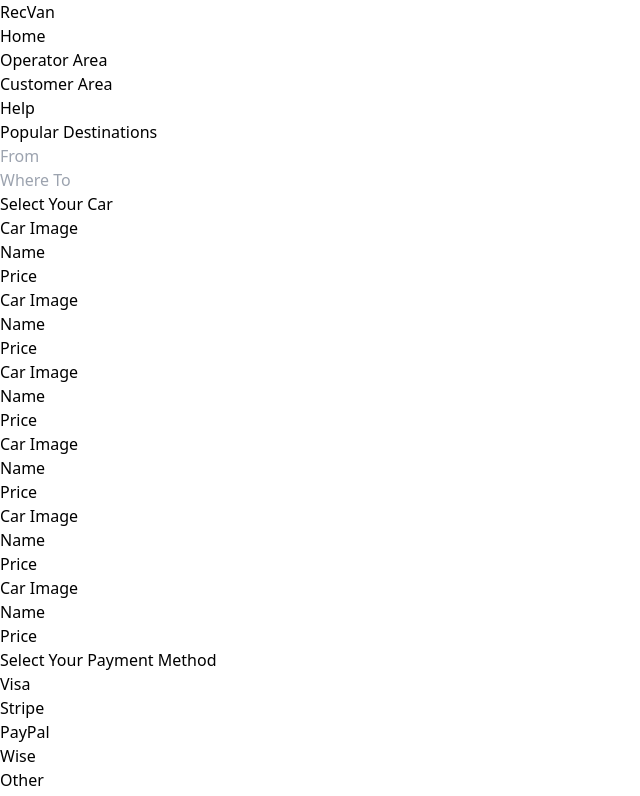
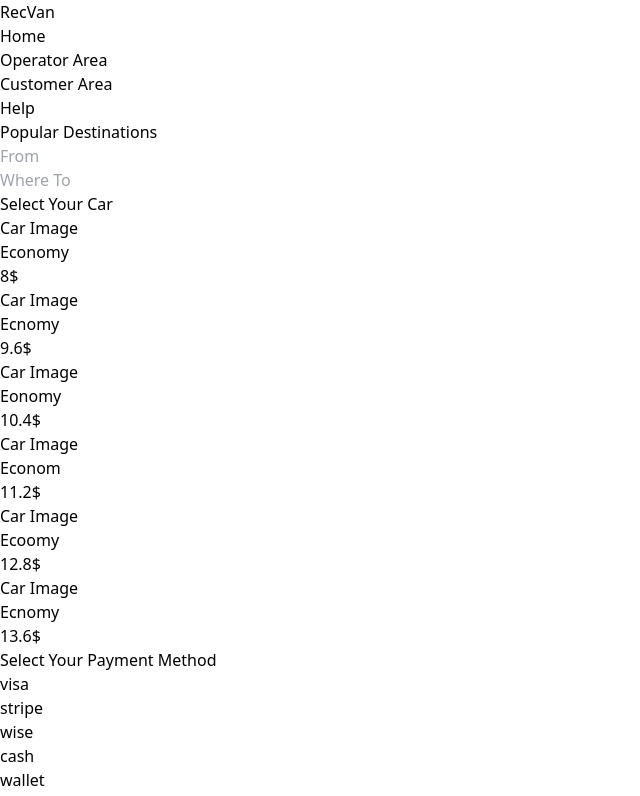
Before and after one commit to abubakerasifdar/taxi-booking-app, a Next.js app: page / in a window 1280 px wide. Shown: the top 796 px of the page, without its empty margins (0-640 px from the left). Built offline with nearby package versions, Linux system fonts and the light colour scheme.

Commit message:
basic layout of single booking page is ready

```diff
--- a/app/components/Booking/Booking.tsx
+++ b/app/components/Booking/Booking.tsx
@@ -7,11 +7,14 @@ const Booking = () => {
   return (
     <div className="flex p-2 gap-2  h-screen">
       <div className="flex flex-col gap-4 basis-1/3">
-       <AutoComplete2 />
+        <AutoComplete2 />
         <Car />
         <Payment />
+        <div className=" hover:bg-gray-600 cursor-pointer w-full p-2 bg-gray-800 text-white text-center">
+          Book Now
+        </div>
       </div>
-      <div   className="basis-2/3" >
+      <div className="basis-2/3">
         <Map />
       </div>
     </div>
--- a/app/components/Booking/Car.tsx
+++ b/app/components/Booking/Car.tsx
@@ -1,52 +1,32 @@
+"use client"
+import carlist from "./../../data/carlist";
 import React from "react";
+import {useState} from "react";
 
 const Car = () => {
+  const [selectedCar , setSelectedCar] = useState()
   return (
-    <div className=" p-2 flex flex-col gap-2 border-2 border-gray-700">
+    <div className=" p-2 flex flex-col gap-2 border-2 border-gray-700" >
       <div>Select Your Car</div>
       <div className="grid gap-2 grid-cols-3">
-      <div className="p-2 flex gap-2 border border-gray-700 flex-col text-center ">
-          <div>Car Image</div>
-          <div className="flex  justify-between">
-            <div>Name</div>
-            <div>Price</div>
-          </div>
-        </div>
-        <div className="p-2 flex gap-2 border border-gray-700 flex-col text-center ">
-          <div>Car Image</div>
-          <div className="flex  justify-between">
-            <div>Name</div>
-            <div>Price</div>
-          </div>
-        </div>
-        <div className="p-2 flex gap-2 border border-gray-700 flex-col text-center ">
-          <div>Car Image</div>
-          <div className="flex  justify-between">
-            <div>Name</div>
-            <div>Price</div>
-          </div>
-        </div>
-        <div className="p-2 flex gap-2 border border-gray-700 flex-col text-center ">
-          <div>Car Image</div>
-          <div className="flex  justify-between">
-            <div>Name</div>
-            <div>Price</div>
-          </div>
-        </div>
-        <div className="p-2 flex gap-2 border border-gray-700 flex-col text-center ">
-          <div>Car Image</div>
-          <div className="flex  justify-between">
-            <div>Name</div>
-            <div>Price</div>
-          </div>
-        </div>
-        <div className="p-2 flex gap-2 border border-gray-700 flex-col text-center ">
-          <div>Car Image</div>
-          <div className="flex  justify-between">
-            <div>Name</div>
-            <div>Price</div>
-          </div>
-        </div>
+        {carlist.map((items, index) => {
+          return (
+            <div
+              key={index}
+              className={`hover:bg-gray-600 cursor-pointer  p-2 flex gap-2 border border-gray-700 flex-col text-center ${index==selectedCar ? 'border-2 border-gray-800': null} `}
+              onClick={()=>{setSelectedCar(index)}} >
+              <div>Car Image</div>
+              <div className="flex  justify-between">
+                <div>{items.name}</div>
+                <div>{items.charges*8}$</div>
+              </div>
+            </div>
+          );
+        })}
+
+
+
+
       </div>
     </div>
   );
--- a/app/components/Booking/Payment.tsx
+++ b/app/components/Booking/Payment.tsx
@@ -1,18 +1,28 @@
-import React from 'react'
+"use client";
+import React from "react";
+import { useState } from "react";
 
 const Payment = () => {
+  const payment = ["visa", "stripe", "wise", "cash", "wallet", "bank"];
+  const [activePayment, setActivePayment] = useState();
   return (
-    <div className="p-2 flex flex-col border-2 border-gray-700" >
+    <div className="p-2 flex flex-col border-2 border-gray-700">
       <div>Select Your Payment Method</div>
-      <div className="flex justify-between">
-        <div>Visa</div>
-        <div>Stripe</div>
-        <div>PayPal</div>
-        <div>Wise</div>
-        <div>Other</div>
+      <div className=" grid grid-cols-4 gap-2">
+        {payment.map((items, index) => (
+          <div
+            onClick={() => setActivePayment(index)}
+            key={index}
+            className={ `hover:bg-gray-500 cursor-pointer  p-2 border border-black ${
+              activePayment == index ? "border-2 border-gray-800" : null
+            } `}
+          >
+            {items}
+          </div>
+        ))}
       </div>
     </div>
-  )
-}
+  );
+};
 
-export default Payment
+export default Payment;
--- /dev/null
+++ b/app/data/carlist.tsx
@@ -0,0 +1,39 @@
+const carlist =  [
+  {
+    id: 1,
+    name: "Economy",
+    image: "/11.png",
+    charges: 1,
+  },
+  {
+    id: 2,
+    name: "Ecnomy",
+    image: "/12.png",
+    charges: 1.2,
+  },
+  {
+    id: 3,
+    name: "Eonomy",
+    image: "/13.png",
+    charges: 1.3,
+  },
+  {
+    id: 4,
+    name: "Econom",
+    image: "/14.png",
+    charges: 1.4,
+  },
+  {
+    id: 6,
+    name: "Ecoomy",
+    image: "/16.png",
+    charges: 1.6,
+  },
+  {
+    id: 7,
+    name: "Ecnomy",
+    image: "/17.png",
+    charges: 1.7,
+  },
+];
+export default carlist;
```
